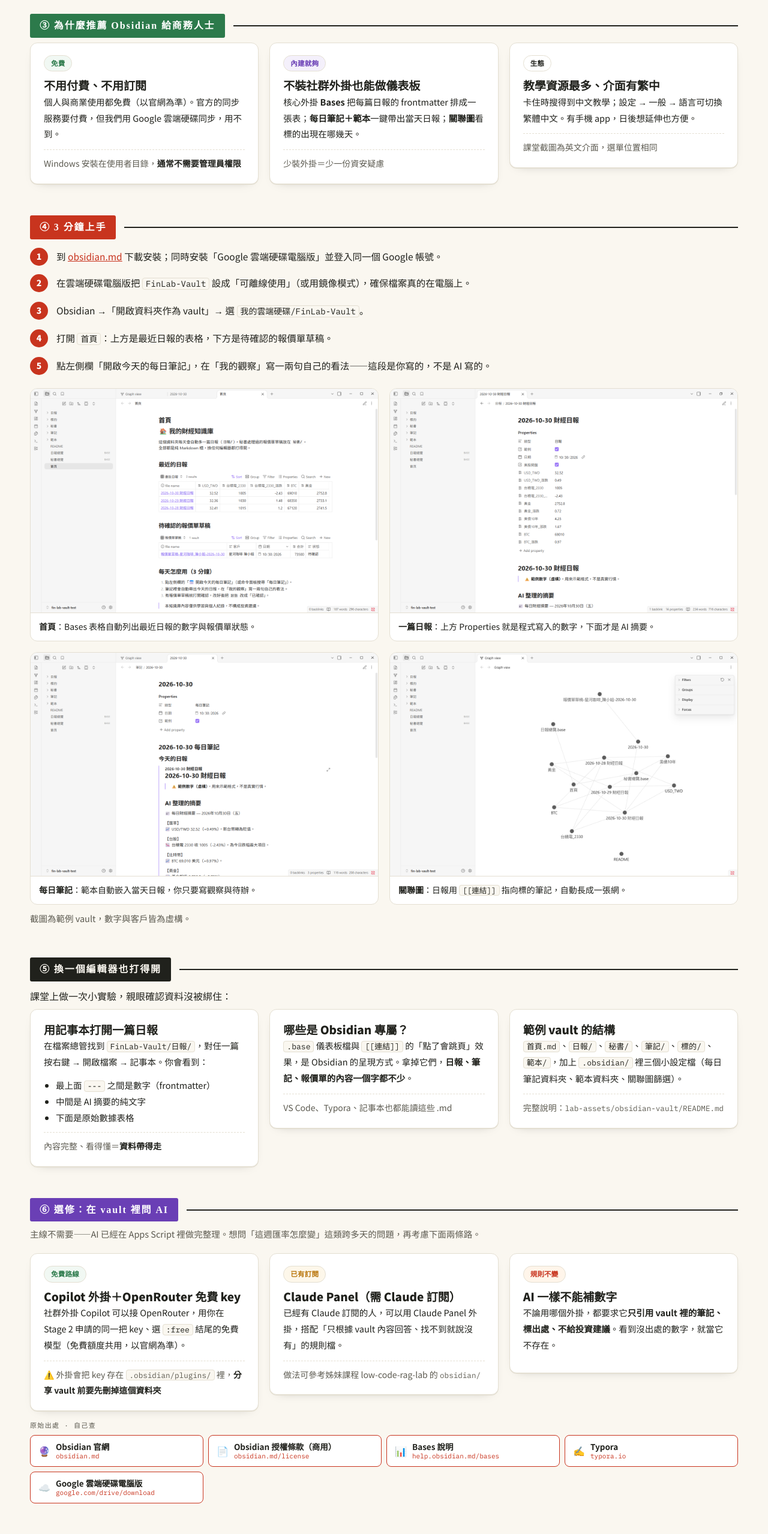
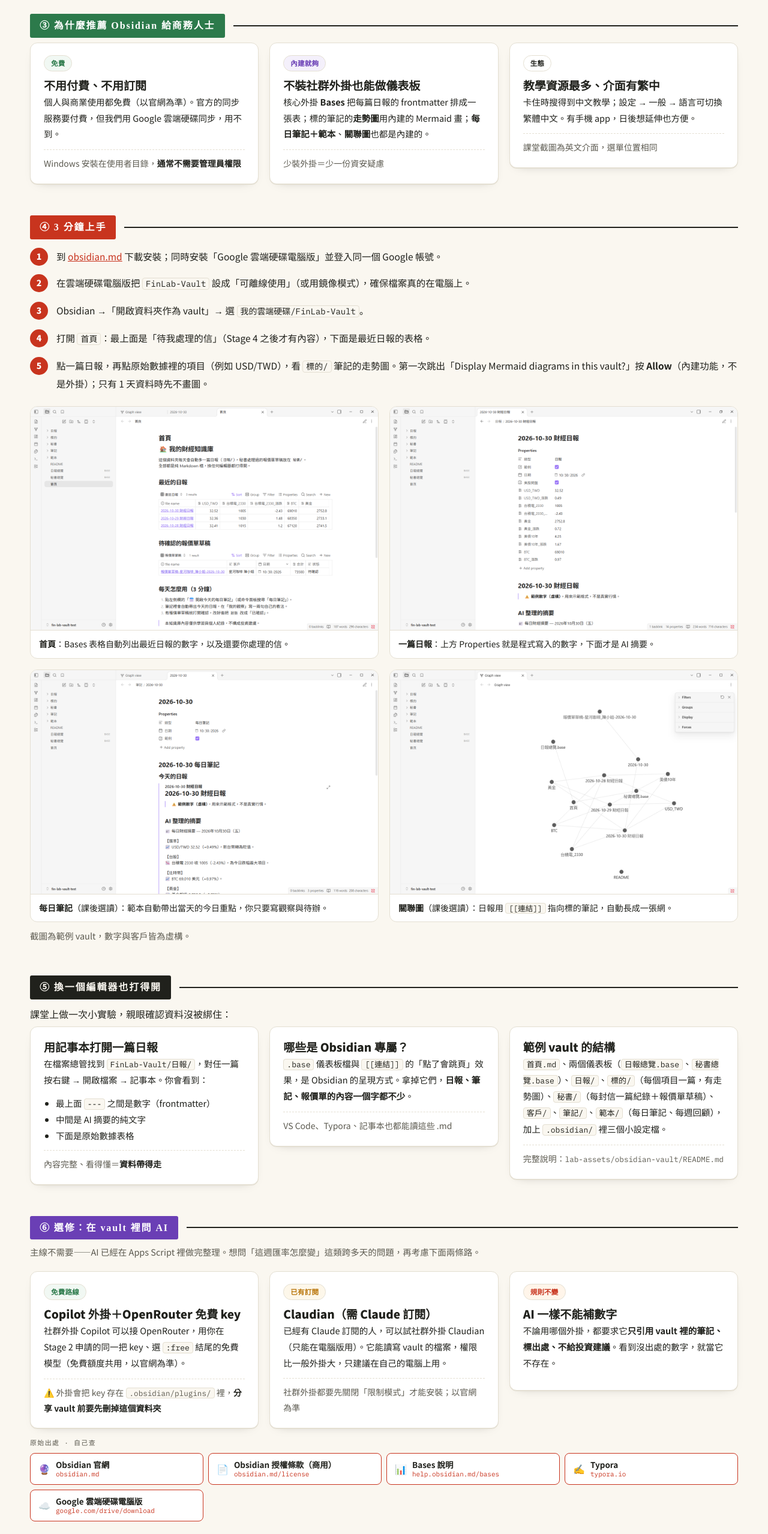
Before and after one commit to osisdie/low-code-fin-lab, a plain HTML site: page slides/obsidian.html in a window 1280 px wide. Shown: the part 1325-3882 px from the top of the page at 60% size. Drawn offline with Linux system fonts and the light colour scheme.

Commit message:
docs: finalize stage 3-4 docs and journey map for class

```diff
--- a/slides/obsidian.html
+++ b/slides/obsidian.html
@@ -180,7 +180,7 @@
     <div class="card">
       <div class="tags"><span class="pill pur">內建就夠</span></div>
       <h3>不裝社群外掛也能做儀表板</h3>
-      <div class="desc">核心外掛 <b>Bases</b> 把每篇日報的 frontmatter 排成一張表；<b>每日筆記＋範本</b>一鍵帶出當天日報；<b>關聯圖</b>看標的出現在哪幾天。</div>
+      <div class="desc">核心外掛 <b>Bases</b> 把每篇日報的 frontmatter 排成一張表；標的筆記的<b>走勢圖</b>用內建的 Mermaid 畫；<b>每日筆記＋範本</b>、<b>關聯圖</b>也都是內建的。</div>
       <div class="impact">少裝外掛＝少一份資安疑慮</div>
     </div>
     <div class="card">
@@ -197,14 +197,14 @@
     <li>到 <a href="https://obsidian.md" target="_blank" rel="noopener">obsidian.md</a> 下載安裝；同時安裝「Google 雲端硬碟電腦版」並登入同一個 Google 帳號。</li>
     <li>在雲端硬碟電腦版把 <code>FinLab-Vault</code> 設成「可離線使用」（或用鏡像模式），確保檔案真的在電腦上。</li>
     <li>Obsidian →「開啟資料夾作為 vault」→ 選 <code>我的雲端硬碟/FinLab-Vault</code>。</li>
-    <li>打開 <code>首頁</code>：上方是最近日報的表格，下方是待確認的報價單草稿。</li>
-    <li>點左側欄「開啟今天的每日筆記」，在「我的觀察」寫一兩句自己的看法——這段是你寫的，不是 AI 寫的。</li>
+    <li>打開 <code>首頁</code>：最上面是「待我處理的信」（Stage 4 之後才有內容），下面是最近日報的表格。</li>
+    <li>點一篇日報，再點原始數據裡的項目（例如 USD/TWD），看 <code>標的/</code> 筆記的走勢圖。第一次跳出「Display Mermaid diagrams in this vault?」按 <b>Allow</b>（內建功能，不是外掛）；只有 1 天資料時先不畫圖。</li>
   </ol>
   <div class="shots">
-    <figure class="shot"><img src="../docs/student/img/stage3-01-home.png" alt="Obsidian 首頁：最近日報表格與待確認報價單" loading="lazy"><figcaption><b>首頁</b>：Bases 表格自動列出最近日報的數字與報價單狀態。</figcaption></figure>
+    <figure class="shot"><img src="../docs/student/img/stage3-01-home.png" alt="Obsidian 首頁：最近日報表格與待我處理的信" loading="lazy"><figcaption><b>首頁</b>：Bases 表格自動列出最近日報的數字，以及還要你處理的信。</figcaption></figure>
     <figure class="shot"><img src="../docs/student/img/stage3-02-daily-report.png" alt="日報頁面上方的 Properties（frontmatter 數字）" loading="lazy"><figcaption><b>一篇日報</b>：上方 Properties 就是程式寫入的數字，下面才是 AI 摘要。</figcaption></figure>
-    <figure class="shot"><img src="../docs/student/img/stage3-03-daily-note.png" alt="每日筆記自動嵌入當天日報" loading="lazy"><figcaption><b>每日筆記</b>：範本自動嵌入當天日報，你只要寫觀察與待辦。</figcaption></figure>
-    <figure class="shot"><img src="../docs/student/img/stage3-04-graph.png" alt="關聯圖：日報與各標的之間的連結" loading="lazy"><figcaption><b>關聯圖</b>：日報用 <code>[[連結]]</code> 指向標的筆記，自動長成一張網。</figcaption></figure>
+    <figure class="shot"><img src="../docs/student/img/stage3-03-daily-note.png" alt="每日筆記自動嵌入當天日報" loading="lazy"><figcaption><b>每日筆記</b>（課後選讀）：範本自動帶出當天的今日重點，你只要寫觀察與待辦。</figcaption></figure>
+    <figure class="shot"><img src="../docs/student/img/stage3-04-graph.png" alt="關聯圖：日報與各標的之間的連結" loading="lazy"><figcaption><b>關聯圖</b>（課後選讀）：日報用 <code>[[連結]]</code> 指向標的筆記，自動長成一張網。</figcaption></figure>
   </div>
   <p class="week-note" style="margin-top:10px">截圖為範例 vault，數字與客戶皆為虛構。</p>
 
@@ -225,7 +225,7 @@
     </div>
     <div class="card">
       <h3>範例 vault 的結構</h3>
-      <div class="desc"><code>首頁.md</code>、<code>日報/</code>、<code>秘書/</code>、<code>筆記/</code>、<code>標的/</code>、<code>範本/</code>，加上 <code>.obsidian/</code> 裡三個小設定檔（每日筆記資料夾、範本資料夾、關聯圖篩選）。</div>
+      <div class="desc"><code>首頁.md</code>、兩個儀表板（<code>日報總覽.base</code>、<code>秘書總覽.base</code>）、<code>日報/</code>、<code>標的/</code>（每個項目一篇，有走勢圖）、<code>秘書/</code>（每封信一篇紀錄＋報價單草稿）、<code>客戶/</code>、<code>筆記/</code>、<code>範本/</code>（每日筆記、每週回顧），加上 <code>.obsidian/</code> 裡三個小設定檔。</div>
       <div class="impact">完整說明：<span class="mono">lab-assets/obsidian-vault/README.md</span></div>
     </div>
   </div>
@@ -242,9 +242,9 @@
     </div>
     <div class="card">
       <div class="tags"><span class="pill soon">已有訂閱</span></div>
-      <h3>Claude Panel（需 Claude 訂閱）</h3>
-      <div class="desc">已經有 Claude 訂閱的人，可以用 Claude Panel 外掛，搭配「只根據 vault 內容回答、找不到就說沒有」的規則檔。</div>
-      <div class="impact">做法可參考姊妹課程 low-code-rag-lab 的 <span class="mono">obsidian/</span></div>
+      <h3>Claudian（需 Claude 訂閱）</h3>
+      <div class="desc">已經有 Claude 訂閱的人，可以試社群外掛 Claudian（只能在電腦版用）。它能讀寫 vault 的檔案，權限比一般外掛大，只建議在自己的電腦上用。</div>
+      <div class="impact">社群外掛都要先關閉「限制模式」才能安裝；以官網為準</div>
     </div>
     <div class="card">
       <div class="tags"><span class="pill red">規則不變</span></div>
```
Also changed, not shown: slides/handbook.html (+4 -4 lines), slides/journey-map.html (+12 -12 lines), docs/student/img/journey-map.svg, 4 other files.
